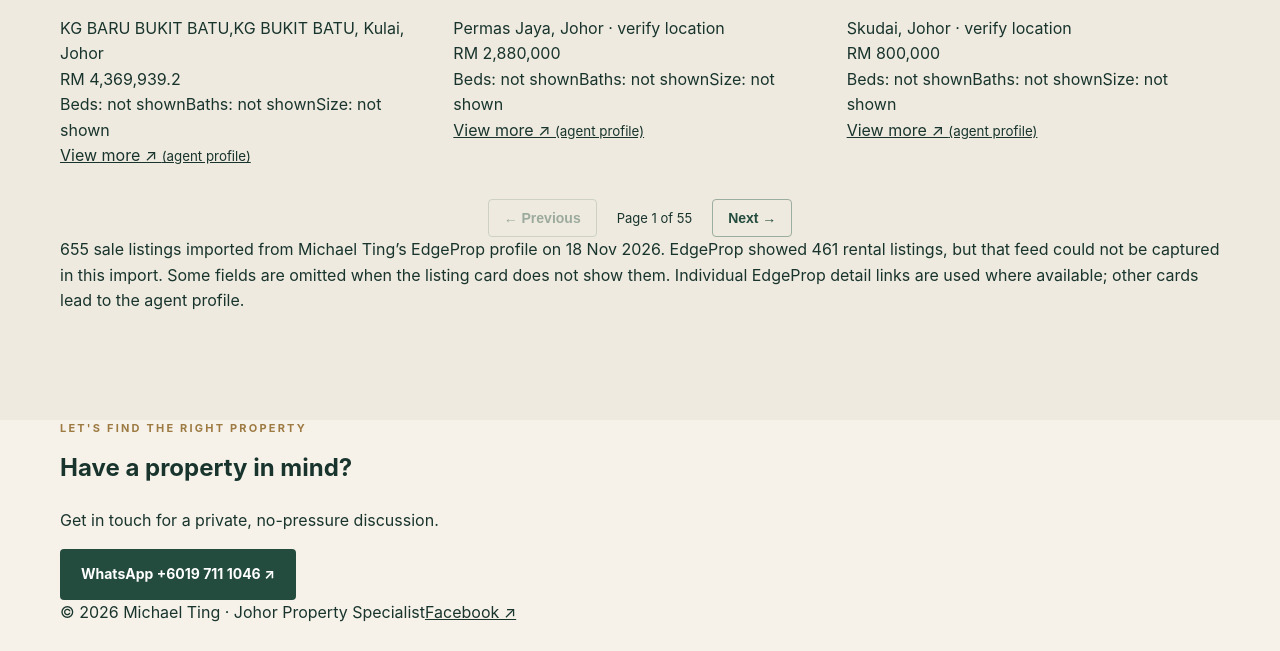
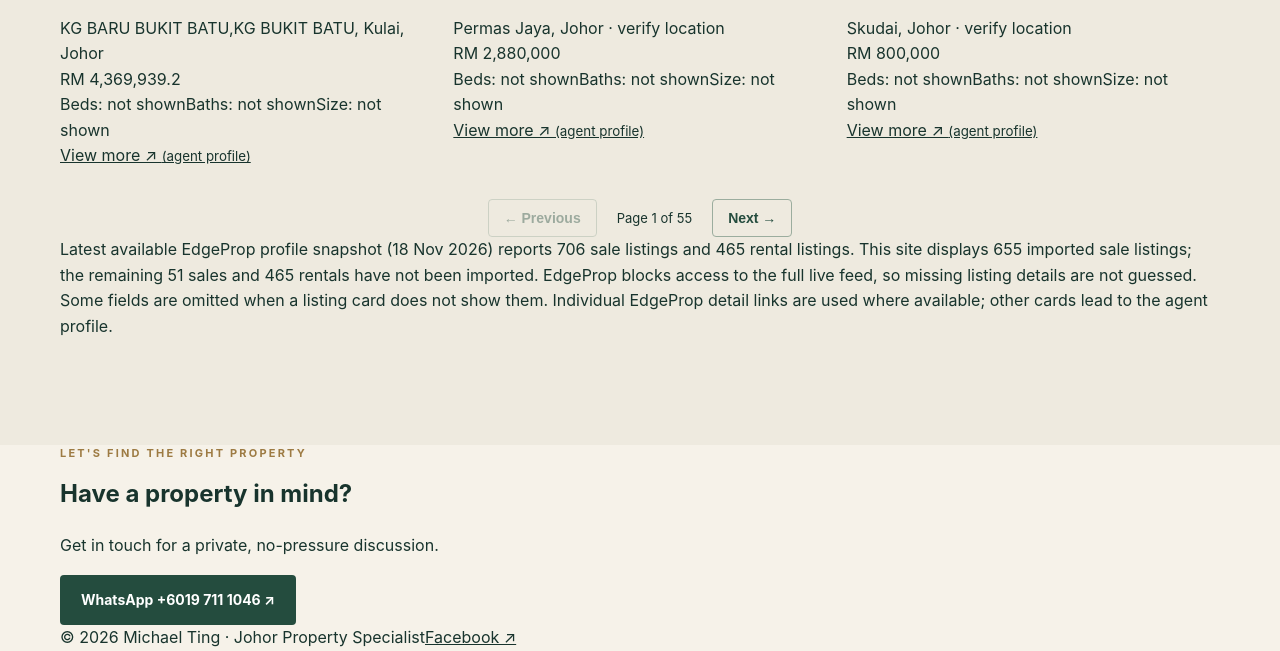
Before and after one commit to Michaeltingtheroof/michaelwebsite, a plain HTML site: page index.html in a window 1280 px wide. Shown: the part 3605-4256 px from the top of the page. Before the commit the page ends 4230 px from the top, so only its background shows below. Drawn offline with Linux system fonts and the light colour scheme.

Commit message:
Refresh EdgeProp listing snapshot and counts

```diff
--- a/index.html
+++ b/index.html
@@ -18,7 +18,7 @@
 <section class="listings" id="listings"><div class="wrap"><div class="section-head"><div><div class="section-kicker">Curated opportunities</div><h2>Featured Listings</h2></div><a class="button outline" href="https://www.edgeprop.my/agent/105047/MICHAEL%20TING" target="_blank" rel="noopener">View all listings ↗</a></div><div class="listing-toolbar" role="group" aria-label="Filter property listings"><button class="filter-btn active" type="button" data-filter="all" aria-pressed="true">All listings <span>655</span></button><button class="filter-btn" type="button" data-filter="sale" aria-pressed="false">For sale</button><button class="filter-btn" type="button" data-filter="rent" aria-pressed="false" disabled title="Rental listings are not yet imported">For rent</button><span class="listing-count" id="listingCount" aria-live="polite"></span></div>
 <div class="listing-grid" id="listingGrid"></div>
 <div class="listing-pagination"><button class="button outline" id="prevPage" type="button" disabled>← Previous</button><span id="pageStatus" aria-live="polite"></span><button class="button outline" id="nextPage" type="button">Next →</button></div>
-<p class="small-note">655 sale listings imported from Michael Ting’s EdgeProp profile on 18 Nov 2026. EdgeProp showed 461 rental listings, but that feed could not be captured in this import. Some fields are omitted when the listing card does not show them. Individual EdgeProp detail links are used where available; other cards lead to the agent profile.</p></div></section>
+<p class="small-note">Latest available EdgeProp profile snapshot (18 Nov 2026) reports 706 sale listings and 465 rental listings. This site displays 655 imported sale listings; the remaining 51 sales and 465 rentals have not been imported. EdgeProp blocks access to the full live feed, so missing listing details are not guessed. Some fields are omitted when a listing card does not show them. Individual EdgeProp detail links are used where available; other cards lead to the agent profile.</p></div></section>
 <section class="wrap contact" id="contact"><div class="contact-box"><div><div class="section-kicker">Let's find the right property</div><h2>Have a property in mind?</h2><p>Get in touch for a private, no-pressure discussion.</p></div><a class="button" href="https://wa.me/60197111046" target="_blank" rel="noopener">WhatsApp +6019 711 1046 ↗</a></div></section>
 </main><footer class="wrap footer"><span>© <span id="year"></span> Michael Ting · Johor Property Specialist</span><a class="social" href="https://www.facebook.com/MTonestopproperty" target="_blank" rel="noopener">Facebook ↗</a></footer>
 <script>
```
